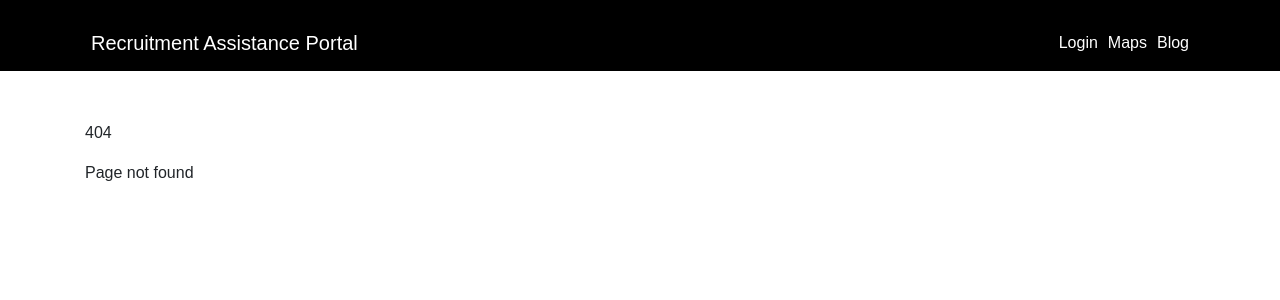
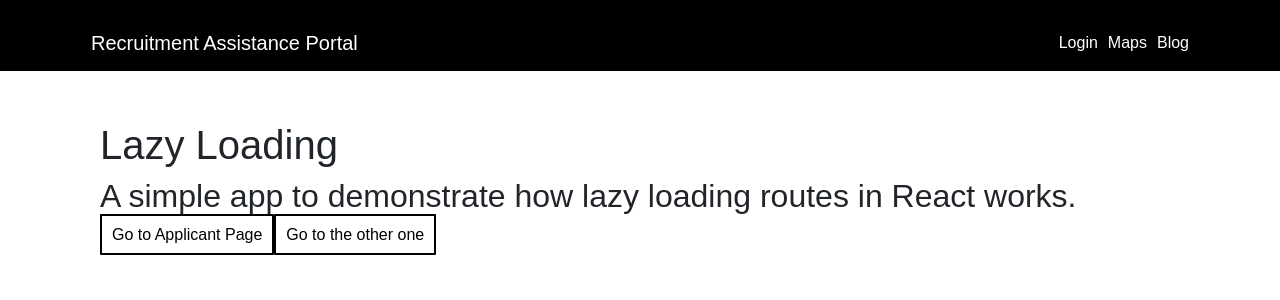
Before and after one commit to RAP-Corp/rap-applicant-app, a React (Create React App) app: page /applicant in a window 1280 px wide. Before the commit this address had no page. Shown: the top 300 px of the page. Built offline with nearby package versions, Linux system fonts and the light colour scheme.

Commit message:
Created all file paths for redirection on Login

```diff
--- a/data/db.json
+++ b/data/db.json
@@ -5,8 +5,16 @@
       "username" : "KEVBOT"
     },
     {
-      "profileStatus" : "user",
-      "username" : "ry guy"
+      "profileStatus" : "applicant",
+      "username" : "RyanJobHunter"
+    },
+    {
+      "profileStatus" : "communications",
+      "username" : "IgorKingofCommunications"
+    },
+    {
+      "profileStatus" : "hiringManager",
+      "username" : "GeofreyTheManager"
     }
   ]
 }
--- a/src/App.js
+++ b/src/App.js
@@ -35,6 +35,21 @@ const Blog = asyncComponent(() =>
     import('./Blog/Blog').then(module => module.default)
 )
 
+//Routing for all different paths
+const AdminHome = asyncComponent(() =>
+    import('./Paths/AdminPath/adminHome').then(module => module.default)
+)
+const HiringManagerHome = asyncComponent(() =>
+    import('./Paths/HiringManagerPath/hiringManagerHome').then(module => module.default)
+)
+const CommunicationsHome = asyncComponent(() =>
+    import('./Paths/CommunicationsPath/communicationsHome').then(module => module.default)
+)
+const ApplicantHome = asyncComponent(() =>
+    import('./Paths/ApplicantPath/applicantHome').then(module => module.default)
+)
+
+//Creating of history for redirecting
 const history = createBrowserHistory();
 
 class App extends Component {
@@ -67,8 +82,13 @@ class App extends Component {
 
                     <section className="content">
                         <Switch>
-                            <Route exact path="/" component={Home} />
+                        //Specific paths for reference anywhere in the app
+                            <Route exact path="/" component={Login} />
                             <Route exact path="/login" component={Login} />
+                            <Route exact path="/admin" component={AdminHome} />
+                            <Route exact path="/hiringManager" component={HiringManagerHome} />
+                            <Route exact path="/applicant" component={ApplicantHome} />
+                            <Route exact path="/communications" component={CommunicationsHome} />
                             <Route path="/maps" component={Maps} />
                             <Route path="/blog" component={Blog} />
                             <Route path="*" component={NotFound} />
--- a/src/Login/login_page.js
+++ b/src/Login/login_page.js
@@ -26,11 +26,13 @@ class Login extends Component {
     e.preventDefault();
     this.props.loginWatcher({
       username: this.state.username,
-      password: this.state.password
+      password: this.state.password,
+      history: this.props.history
     });
   }
 
   render() {
+    //debugger;
     let profileStatus = null;
     if (this.props.profile) profileStatus = this.props.profile.profileStatus;
     return (
--- /dev/null
+++ b/src/Paths/AdminPath/adminHome.js
@@ -0,0 +1,26 @@
+import React, { Component } from 'react'
+import Button from '../../NavButton/NavButton'
+
+class adminHome extends Component {
+    render () {
+        return (
+            <div className="container">
+                <section className="section">
+                    <div className="container">
+                        <h1 className="title">Lazy Loading</h1>
+                        <h2 className="subtitle">
+                            A simple app to demonstrate how lazy loading routes in React works.
+                        </h2>
+                        <section className="bottom">
+                            <Button name="Go to the Good one" link="/maps" />
+                            <Button name="Go to the other one" link="/blog" />
+                        </section>
+                    </div>
+                </section>
+
+            </div>
+        )
+    }
+}
+
+export default adminHome
--- /dev/null
+++ b/src/Paths/ApplicantPath/applicantHome.js
@@ -0,0 +1,26 @@
+import React, { Component } from 'react'
+import Button from '../../NavButton/NavButton'
+
+class applicantHome extends Component {
+    render () {
+        return (
+            <div className="container">
+                <section className="section">
+                    <div className="container">
+                        <h1 className="title">Lazy Loading</h1>
+                        <h2 className="subtitle">
+                            A simple app to demonstrate how lazy loading routes in React works.
+                        </h2>
+                        <section className="bottom">
+                            <Button name="Go to Applicant Page" link="/maps" />
+                            <Button name="Go to the other one" link="/blog" />
+                        </section>
+                    </div>
+                </section>
+
+            </div>
+        )
+    }
+}
+
+export default applicantHome
--- /dev/null
+++ b/src/Paths/CommunicationsPath/communicationsHome.js
@@ -0,0 +1,26 @@
+import React, { Component } from 'react'
+import Button from '../../NavButton/NavButton'
+
+class communicationsHome extends Component {
+    render () {
+        return (
+            <div className="container">
+                <section className="section">
+                    <div className="container">
+                        <h1 className="title">Lazy Loading</h1>
+                        <h2 className="subtitle">
+                            A simple app to demonstrate how lazy loading routes in React works.
+                        </h2>
+                        <section className="bottom">
+                            <Button name="Go to Applicant Page" link="/maps" />
+                            <Button name="Go to the other one" link="/blog" />
+                        </section>
+                    </div>
+                </section>
+
+            </div>
+        )
+    }
+}
+
+export default communicationsHome
--- /dev/null
+++ b/src/Paths/HiringManagerPath/hiringManagerHome.js
@@ -0,0 +1,26 @@
+import React, { Component } from 'react'
+import Button from '../../NavButton/NavButton'
+
+class hiringManagerHome extends Component {
+    render () {
+        return (
+            <div className="container">
+                <section className="section">
+                    <div className="container">
+                        <h1 className="title">Lazy Loading</h1>
+                        <h2 className="subtitle">
+                            A simple app to demonstrate how lazy loading routes in React works.
+                        </h2>
+                        <section className="bottom">
+                            <Button name="Go to hioghingring mananger" link="/maps" />
+                            <Button name="Go to the other one" link="/blog" />
+                        </section>
+                    </div>
+                </section>
+
+            </div>
+        )
+    }
+}
+
+export default hiringManagerHome
--- a/src/sagas/sessionSaga.js
+++ b/src/sagas/sessionSaga.js
@@ -1,18 +1,10 @@
 import { updateProfile } from '../actions/actionCreators';
-//import { BrowserRouter } from  'react-router-dom';
 import { takeLatest, call, put} from 'redux-saga/effects';
-//import { Redirect } from 'react-router-dom';
-//import { push } from 'react-router-redux';
+import { push } from 'react-router-redux';
+import createBrowserHistory from 'history/createBrowserHistory';
 
 function loginApi(authParams) {
-  // return fetch('http://localhost:3000/user',
-  //   {
-  //       method: "GET",
-  //       headers: {
-  //       }
-  //   })
-  //   .then(response => response.json())
-  //   .then(json => console.log(json))
+
 }
 
 function* loginEffectSaga(action) {
@@ -20,10 +12,28 @@ function* loginEffectSaga(action) {
     const response = yield fetch('http://localhost:3000/user')
       .then(response => response.json())
     console.log(response)
-    //const profileStatus = yield(call(loginApi, action.payload))
-    //console.log(profileStatus);
-    yield put(updateProfile(response[0]));
-    //yield put(push('/'));
+
+    yield put(updateProfile(response[1]));
+
+    debugger;
+    switch(response[0].profileStatus) {
+      case 'admin':
+        action.payload.history.push('/admin');
+        break;
+      case 'hiringManager':
+        action.payload.history.push('/hiringManager');
+        break;
+      case 'applicant':
+        action.payload.history.push('/applicant');
+        break;
+      case 'communications':
+        action.payload.history.push('/communications');
+        break;
+      default:
+        debugger;
+        break;
+    }
+    console.log('after push');
   } catch (e) {
     console.log("the login call failed: "+ e)
   }
```
